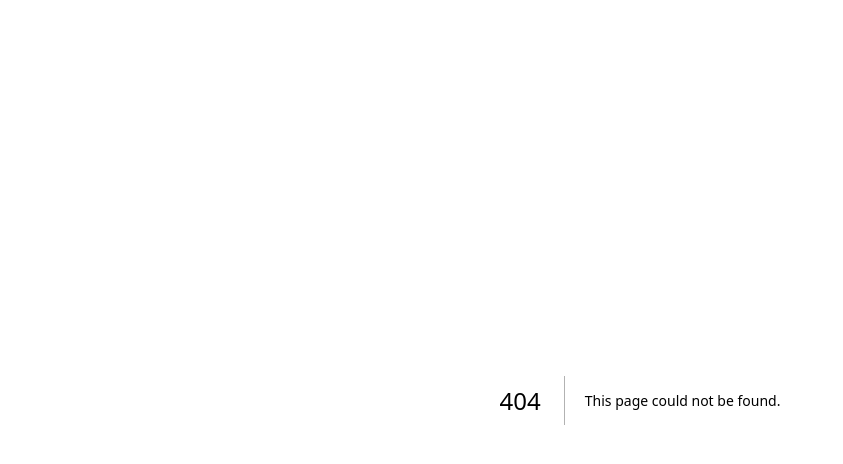
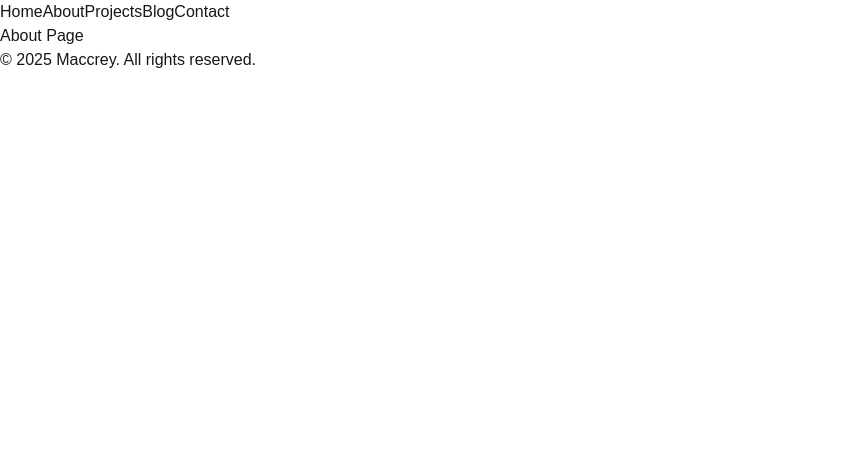
Before and after one commit to Maccrey/maccrey-profile, a Next.js app in the folder maccrey-portfolio/: page /about in a window 1280 px wide. Before the commit this address had no page. Shown: the top 464 px of the page, without its empty margins (0-843 px from the left). Built offline with nearby package versions, Linux system fonts and the light colour scheme.

Commit message:
feat: Setup basic page structure and global layout

```diff
--- /dev/null
+++ b/maccrey-portfolio/app/about/page.tsx
@@ -0,0 +1,4 @@
+
+export default function AboutPage() {
+  return <div>About Page</div>;
+}
--- /dev/null
+++ b/maccrey-portfolio/app/blog/page.tsx
@@ -0,0 +1,4 @@
+
+export default function BlogPage() {
+  return <div>Blog Page</div>;
+}
--- /dev/null
+++ b/maccrey-portfolio/app/contact/page.tsx
@@ -0,0 +1,4 @@
+
+export default function ContactPage() {
+  return <div>Contact Page</div>;
+}
--- a/maccrey-portfolio/app/layout.tsx
+++ b/maccrey-portfolio/app/layout.tsx
@@ -2,14 +2,14 @@ import type { Metadata } from "next";
 import { Inter } from "next/font/google";
 import localFont from "next/font/local";
 import "./globals.css";
+import Header from "@/components/Header";
+import Footer from "@/components/Footer";
 
 const inter = Inter({
   subsets: ["latin"],
   variable: "--font-inter",
 });
 
-// TODO: User needs to download Pretendard font and place it in the `public/fonts` directory.
-// You can download it from https://github.com/orioncactus/pretendard
 const pretendard = localFont({
   src: [
     {
@@ -41,7 +41,9 @@ export default function RootLayout({
       <body
         className={`${inter.variable} ${pretendard.variable} antialiased`}
       >
-        {children}
+        <Header />
+        <main>{children}</main>
+        <Footer />
       </body>
     </html>
   );
--- /dev/null
+++ b/maccrey-portfolio/app/projects/page.tsx
@@ -0,0 +1,4 @@
+
+export default function ProjectsPage() {
+  return <div>Projects Page</div>;
+}
--- /dev/null
+++ b/maccrey-portfolio/components/Footer.tsx
@@ -0,0 +1,7 @@
+export default function Footer() {
+  return (
+    <footer>
+      <p>© 2025 Maccrey. All rights reserved.</p>
+    </footer>
+  );
+}
--- /dev/null
+++ b/maccrey-portfolio/components/Header.tsx
@@ -0,0 +1,15 @@
+import Link from 'next/link';
+
+export default function Header() {
+  return (
+    <header>
+      <nav>
+        <Link href="/">Home</Link>
+        <Link href="/about">About</Link>
+        <Link href="/projects">Projects</Link>
+        <Link href="/blog">Blog</Link>
+        <Link href="/contact">Contact</Link>
+      </nav>
+    </header>
+  );
+}
```
